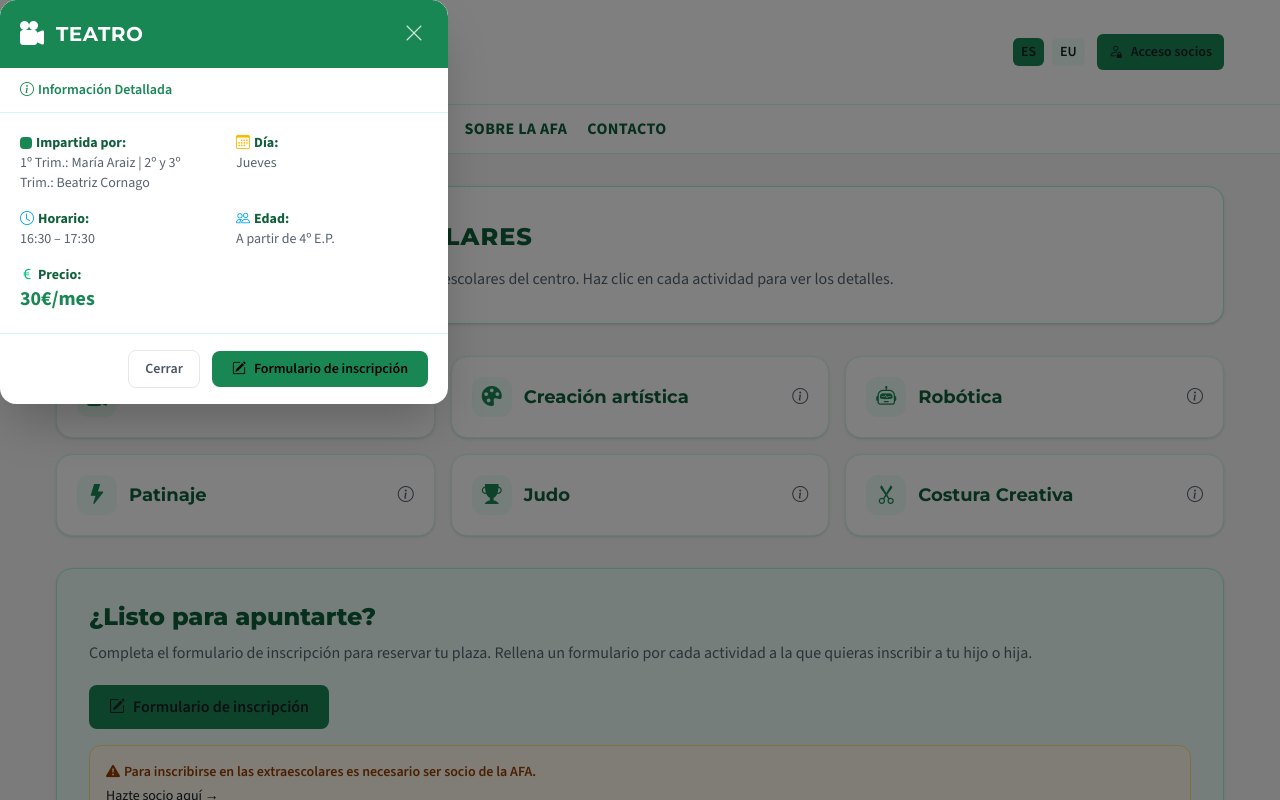
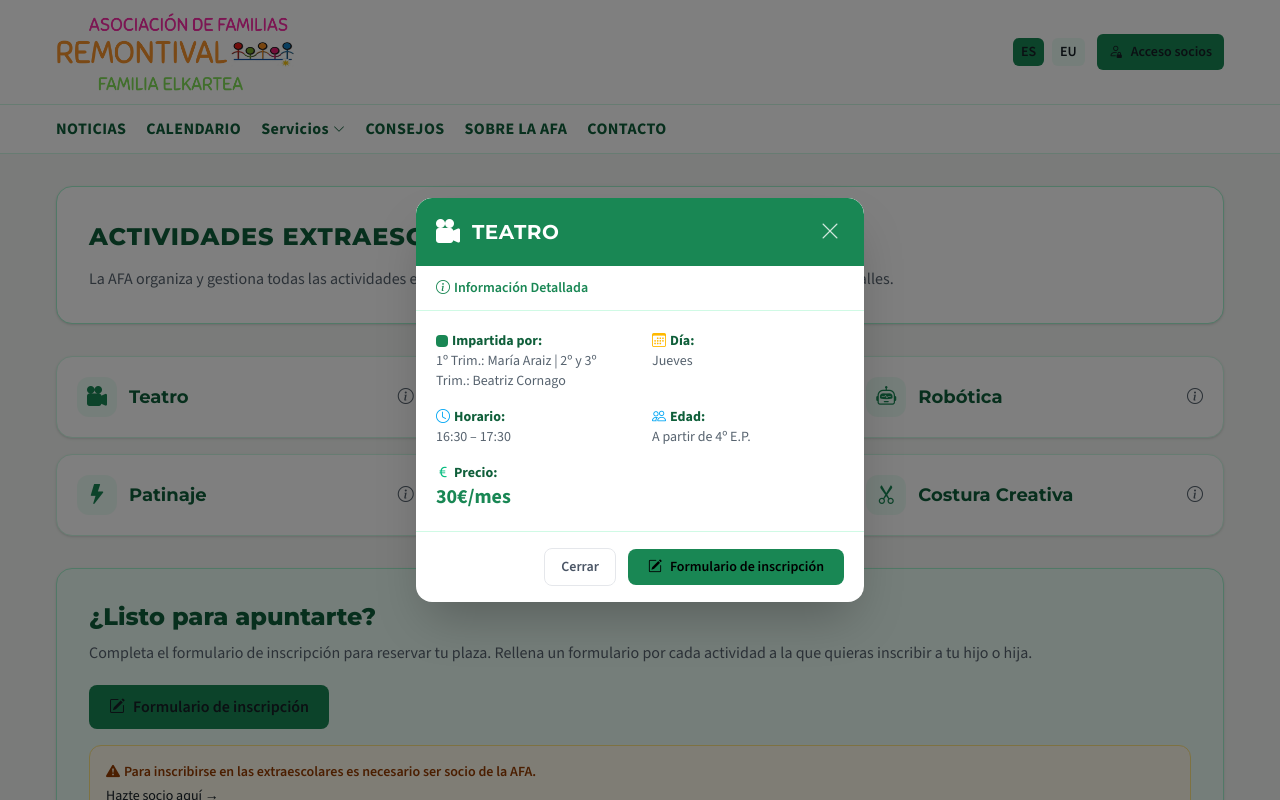
Before and after one commit to robeche/afa, a Next.js app: page /es/extraescolares in a window 1280 px wide. Both pictures are taken after a click on the button "Teatro". Shown: the top 800 px of the page. Built offline with nearby package versions, Linux system fonts and the light colour scheme.

Commit message:
fix: centrar modal actividades con inset-0 m-auto

```diff
--- a/src/components/ui/activity-cards.tsx
+++ b/src/components/ui/activity-cards.tsx
@@ -92,7 +92,7 @@ export function ActivityCards({
       <dialog
         ref={dialogRef}
         onClick={handleBackdropClick}
-        className="w-full max-w-md rounded-2xl p-0 shadow-2xl backdrop:bg-black/50"
+        className="inset-0 m-auto w-full max-w-md rounded-2xl p-0 shadow-2xl backdrop:bg-black/50"
       >
         {selected && (
           <div>
```
